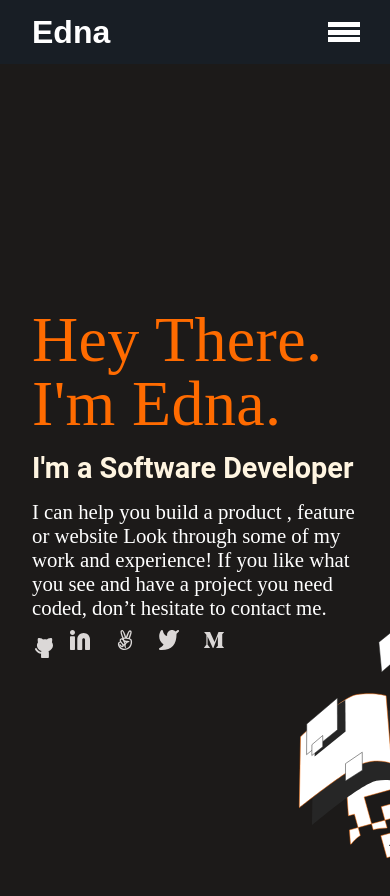
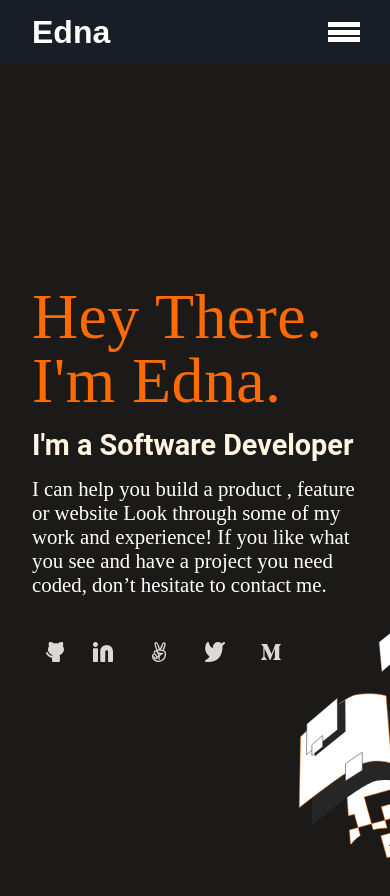
Before and after one commit to Edna-Codes/Portfolio-Project, a plain HTML site: page index.html in a window 390 px wide. Drawn offline with Linux system fonts and the light colour scheme.

Commit message:
Style the home page and icons for mobile

```diff
--- a/style.css
+++ b/style.css
@@ -96,6 +96,17 @@ body {
   text-decoration-skip-ink: none;
 }
 
+.social-icons {
+  display: flex;
+  align-items: center;
+  justify-content: flex-start;
+  padding: 0.2rem;
+  width: 100%;
+  margin-top: 1.5rem;
+  /* border: solid red; */
+}
+
+/* responsive design */
 @media screen and (min-width: 375px) {
   .hero-section {
     margin: 2rem;
@@ -112,4 +123,8 @@ body {
   .hero p {
     font-size: 1.3rem;
   }
+
+  .social-icons img {
+    padding: 0.5rem;
+  }
 }
```
